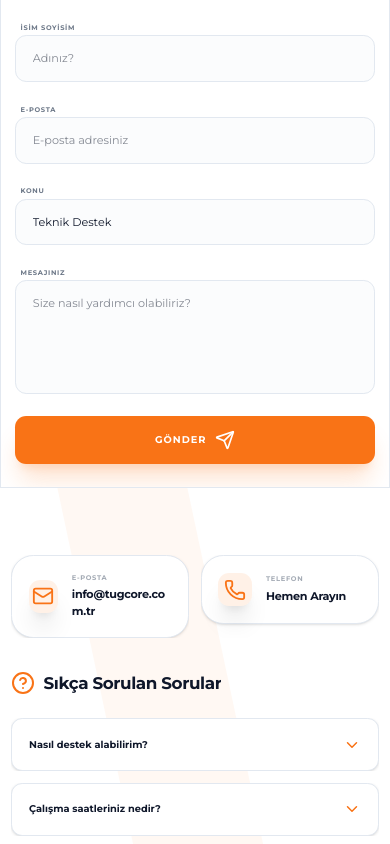
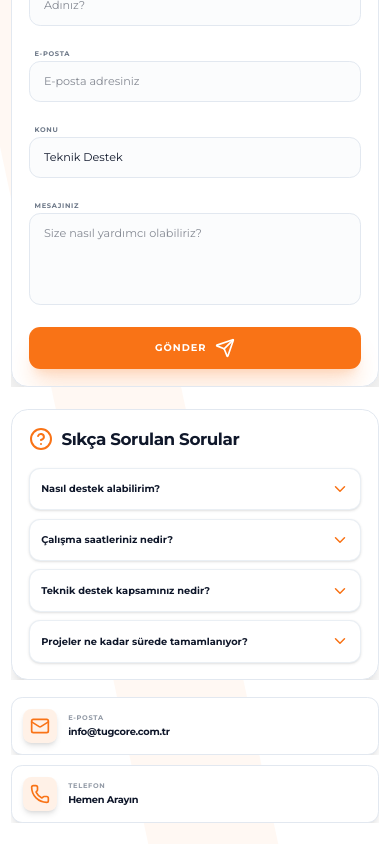
Before and after one commit to semihtugtekin/BenKimim, a React (Vite) app: page / in a window 390 px wide. Shown: the part 4500-5344 px from the top of the page. Built offline with nearby package versions, Linux system fonts and the light colour scheme.

Commit message:
animasyon eklenmesi ve AR kamera eklenmesi

```diff
--- a/src/components/Support.jsx
+++ b/src/components/Support.jsx
@@ -116,7 +116,7 @@ const Support = () => {
           </div>
 
           {/* Support Categories */}
-          <div className="grid grid-cols-1 md:grid-cols-2 lg:grid-cols-3 gap-6 mb-32">
+          <div className="grid grid-cols-1 md:grid-cols-2 lg:grid-cols-3 gap-6 mb-16 md:mb-20">
             {categories.map((cat, idx) => (
               <Reveal key={idx} delay={0.1 * idx} width="100%">
                 <div className="p-8 rounded-3xl glass border border-border-main hover:border-primary/20 transition-all duration-700 group h-full flex flex-col items-center text-center">
@@ -129,21 +129,20 @@ const Support = () => {
               </Reveal>
             ))}
           </div>
-        </div>
 
-        <div className="flex flex-col gap-24">
-          {/* Contact/Support Form */}
-          <div className="w-full">
-            <div className="max-w-4xl mx-auto px-0 sm:px-6 lg:px-8">
+          {/* Side-by-side: Support Request Form & FAQ */}
+          <div className="grid grid-cols-1 lg:grid-cols-12 gap-8 lg:gap-10 items-start">
+            {/* Left: Support Request Form (7 cols) */}
+            <div className="lg:col-span-7">
               <Reveal width="100%">
-                <div className="px-5 py-8 md:p-12 rounded-none sm:rounded-[2.5rem] glass border-y sm:border border-border-main relative overflow-hidden group shadow-2xl">
+                <div className="p-6 sm:p-8 md:p-10 rounded-3xl sm:rounded-[2.5rem] glass border border-border-main relative overflow-hidden group shadow-2xl">
                   <h4 className="text-2xl font-bold text-text-main mb-8 flex items-center gap-3 font-heading tracking-tight">
                     <MessageSquare className="text-primary" size={24} /> {t.support.form_title}
                   </h4>
 
                   <form ref={form} onSubmit={handleSubmit} className="space-y-6 font-body">
                     <input type="hidden" name="to_email" value="info@tugcore.com.tr" />
-                    <div className="grid grid-cols-1 md:grid-cols-2 gap-6">
+                    <div className="grid grid-cols-1 sm:grid-cols-2 gap-6">
                       <div className="space-y-2">
                         <label className="text-[0.6rem] font-bold uppercase tracking-widest text-text-sec/80 ml-2 font-heading">{t.support.form_name}</label>
                         <input
@@ -151,7 +150,7 @@ const Support = () => {
                           type="text"
                           placeholder={language === 'tr' ? "Adınız?" : "Your Name?"}
                           name="from_name"
-                          className="w-full px-6 py-5 rounded-2xl bg-bg-sec/50 border border-border-main focus:border-primary outline-none transition-all duration-300 text-text-main text-base"
+                          className="w-full px-5 py-4 rounded-2xl bg-bg-sec/50 border border-border-main focus:border-primary outline-none transition-all duration-300 text-text-main text-base"
                         />
                       </div>
                       <div className="space-y-2">
@@ -161,14 +160,14 @@ const Support = () => {
                           type="email"
                           placeholder={language === 'tr' ? "E-posta adresiniz" : "Your email address"}
                           name="from_email"
-                          className="w-full px-6 py-5 rounded-2xl bg-bg-sec/50 border border-border-main focus:border-primary outline-none transition-all duration-300 text-text-main text-base"
+                          className="w-full px-5 py-4 rounded-2xl bg-bg-sec/50 border border-border-main focus:border-primary outline-none transition-all duration-300 text-text-main text-base"
                         />
                       </div>
                     </div>
 
                     <div className="space-y-2">
                       <label className="text-[0.6rem] font-bold uppercase tracking-widest text-text-sec/80 ml-2 font-heading">{t.support.form_subject}</label>
-                      <select name="subject" className="w-full px-6 py-5 rounded-2xl bg-bg-sec/50 border border-border-main focus:border-primary outline-none transition-all duration-300 text-text-main appearance-none text-base">
+                      <select name="subject" className="w-full px-5 py-4 rounded-2xl bg-bg-sec/50 border border-border-main focus:border-primary outline-none transition-all duration-300 text-text-main appearance-none text-base">
                         <option>{language === 'tr' ? 'Teknik Destek' : 'Technical Support'}</option>
                         <option>{language === 'tr' ? 'Satış / Yeni Proje' : 'Sales / New Project'}</option>
                         <option>{language === 'tr' ? 'Ödeme İşlemleri' : 'Payments'}</option>
@@ -180,17 +179,17 @@ const Support = () => {
                       <label className="text-[0.6rem] font-bold uppercase tracking-widest text-text-sec/80 ml-2 font-heading">{t.support.form_message}</label>
                       <textarea
                         required
-                        rows="5"
+                        rows="4"
                         placeholder={language === 'tr' ? "Size nasıl yardımcı olabiliriz?" : "How can we help you?"}
                         name="message"
-                        className="w-full px-6 py-5 rounded-2xl bg-bg-sec/50 border border-border-main focus:border-primary outline-none transition-all duration-300 text-text-main resize-none text-base"
+                        className="w-full px-5 py-4 rounded-2xl bg-bg-sec/50 border border-border-main focus:border-primary outline-none transition-all duration-300 text-text-main resize-none text-base"
                       ></textarea>
                     </div>
 
                     <Magnetic>
                       <button
                         disabled={isSubmitting || isSuccess}
-                        className={`w-full py-5 rounded-2xl font-bold text-sm tracking-widest uppercase flex items-center justify-center gap-3 transition-all duration-500 font-heading ${isSuccess
+                        className={`w-full py-4 sm:py-5 rounded-2xl font-bold text-sm tracking-widest uppercase flex items-center justify-center gap-3 transition-all duration-500 font-heading ${isSuccess
                           ? 'bg-green-500 text-white'
                           : 'bg-primary text-white hover:opacity-90 shadow-xl shadow-primary/20'
                           }`}
@@ -221,52 +220,30 @@ const Support = () => {
                 </div>
               </Reveal>
             </div>
-          </div>
 
-          <div className="max-w-7xl mx-auto px-4 sm:px-6 lg:px-8 w-full">
-            <div className="grid grid-cols-2 gap-4 md:gap-6">
+            {/* Right: FAQ & Contact (5 cols) */}
+            <div className="lg:col-span-5 flex flex-col gap-6">
               <Reveal width="100%">
-                <a href="mailto:info@tugcore.com.tr" className="group flex items-center gap-5 md:gap-6 p-6 md:p-8 rounded-[2rem] glass border border-border-main hover:border-primary/30 transition-all duration-700 h-full">
-                  <div className="w-12 h-12 md:w-14 md:h-14 rounded-2xl bg-primary/10 flex items-center justify-center text-primary group-hover:scale-110 group-hover:bg-primary group-hover:text-white transition-all duration-500 shadow-xl group-hover:shadow-primary/20">
-                    <Mail size={22} className="md:w-6 md:h-6" />
-                  </div>
-                  <div>
-                    <div className="text-[0.6rem] font-bold uppercase tracking-widest text-text-sec/50 mb-1 font-heading">E-POSTA</div>
-                    <div className="text-base md:text-lg font-bold text-text-main group-hover:text-primary transition-colors font-heading tracking-tight break-all">info@tugcore.com.tr</div>
-                  </div>
-                </a>
-              </Reveal>
-              <Reveal delay={0.1} width="100%">
-                <a href="tel:+905067100717" className="group flex items-center gap-5 md:gap-6 p-6 md:p-8 rounded-[2rem] glass border border-border-main hover:border-primary/30 transition-all duration-700 h-full">
-                  <div className="w-12 h-12 md:w-14 md:h-14 rounded-2xl bg-primary/10 flex items-center justify-center text-primary group-hover:scale-110 group-hover:bg-primary group-hover:text-white transition-all duration-500 shadow-xl group-hover:shadow-primary/20">
-                    <Phone size={22} className="md:w-6 md:h-6" />
-                  </div>
-                  <div>
-                    <div className="text-[0.6rem] font-bold uppercase tracking-widest text-text-sec/50 mb-1 font-heading">{language === 'tr' ? 'TELEFON' : 'PHONE'}</div>
-                    <div className="text-base md:text-lg font-bold text-text-main group-hover:text-primary transition-colors font-heading tracking-tight">{language === 'tr' ? 'Hemen Arayın' : 'Call Now'}</div>
-                  </div>
-                </a>
-              </Reveal>
-            </div>
-
-            {/* FAQ Section */}
-            <div className="max-w-4xl mx-auto w-full pt-12">
-              <Reveal>
-                <h4 className="text-2xl font-bold text-text-main mb-8 flex items-center gap-3 font-heading tracking-tight">
+                <div className="p-6 sm:p-8 rounded-3xl sm:rounded-[2.5rem] glass border border-border-main relative overflow-hidden group shadow-xl">
+                  <h4 className="text-2xl font-bold text-text-main mb-6 flex items-center gap-3 font-heading tracking-tight">
                     <HelpCircle className="text-primary" size={24} /> {t.support.faq_title}
                   </h4>
-              </Reveal>
-              <div className="space-y-4">
+
+                  <div className="space-y-3">
                     {faqs.map((faq, idx) => (
-                  <Reveal key={idx} delay={0.2 + (0.1 * idx)} width="100%">
-                    <div className="rounded-2xl glass border border-border-main overflow-hidden">
+                      <div
+                        key={idx}
+                        className={`rounded-2xl glass border transition-all duration-300 overflow-hidden ${
+                          activeFaq === idx ? 'border-primary/40 bg-primary/5' : 'border-border-main/70 hover:border-border-main'
+                        }`}
+                      >
                         <button
                           onClick={() => setActiveFaq(activeFaq === idx ? null : idx)}
-                        className="w-full p-6 text-left flex items-center justify-between hover:bg-primary/5 transition-colors font-heading"
+                          className="w-full p-4 sm:p-5 text-left flex items-center justify-between hover:bg-primary/5 transition-colors font-heading gap-3"
                         >
-                        <span className="font-bold text-text-main pr-4 text-sm">{faq.question}</span>
+                          <span className="font-bold text-text-main text-sm leading-snug">{faq.question}</span>
                           <ChevronDown
-                          className={`text-primary transition-transform duration-300 ${activeFaq === idx ? 'rotate-180' : ''}`}
+                            className={`text-primary transition-transform duration-300 shrink-0 ${activeFaq === idx ? 'rotate-180' : ''}`}
                             size={18}
                           />
                         </button>
@@ -278,15 +255,49 @@ const Support = () => {
                               exit={{ height: 0, opacity: 0 }}
                               transition={{ duration: 0.3 }}
                             >
-                            <div className="p-6 pt-0 text-text-sec text-sm border-t border-border-main/20 leading-relaxed font-body">
+                              <div className="p-4 sm:p-5 pt-0 text-text-sec text-xs sm:text-sm border-t border-border-main/20 leading-relaxed font-body">
                                 {faq.answer}
                               </div>
                             </motion.div>
                           )}
                         </AnimatePresence>
                       </div>
+                    ))}
+                  </div>
+                </div>
               </Reveal>
-                ))}
+
+              {/* Direct Contact Cards */}
+              <div className="grid grid-cols-1 sm:grid-cols-2 lg:grid-cols-1 gap-3.5">
+                <Reveal width="100%">
+                  <a
+                    href="mailto:info@tugcore.com.tr"
+                    className="group flex items-center gap-4 p-4 sm:p-5 rounded-2xl glass border border-border-main hover:border-primary/30 transition-all duration-500 h-full shadow-lg hover:shadow-primary/10"
+                  >
+                    <div className="w-12 h-12 rounded-xl bg-primary/10 flex items-center justify-center text-primary group-hover:scale-110 group-hover:bg-primary group-hover:text-white transition-all duration-500 shrink-0 shadow-md">
+                      <Mail size={20} />
+                    </div>
+                    <div className="min-w-0">
+                      <div className="text-[0.6rem] font-bold uppercase tracking-widest text-text-sec/60 mb-0.5 font-heading">E-POSTA</div>
+                      <div className="text-sm font-bold text-text-main group-hover:text-primary transition-colors font-heading tracking-tight break-all">info@tugcore.com.tr</div>
+                    </div>
+                  </a>
+                </Reveal>
+
+                <Reveal delay={0.1} width="100%">
+                  <a
+                    href="tel:+905067100717"
+                    className="group flex items-center gap-4 p-4 sm:p-5 rounded-2xl glass border border-border-main hover:border-primary/30 transition-all duration-500 h-full shadow-lg hover:shadow-primary/10"
+                  >
+                    <div className="w-12 h-12 rounded-xl bg-primary/10 flex items-center justify-center text-primary group-hover:scale-110 group-hover:bg-primary group-hover:text-white transition-all duration-500 shrink-0 shadow-md">
+                      <Phone size={20} />
+                    </div>
+                    <div className="min-w-0">
+                      <div className="text-[0.6rem] font-bold uppercase tracking-widest text-text-sec/60 mb-0.5 font-heading">{language === 'tr' ? 'TELEFON' : 'PHONE'}</div>
+                      <div className="text-sm font-bold text-text-main group-hover:text-primary transition-colors font-heading tracking-tight">{language === 'tr' ? 'Hemen Arayın' : 'Call Now'}</div>
+                    </div>
+                  </a>
+                </Reveal>
               </div>
             </div>
           </div>
```
Lines whose indentation alone changed are shown as unchanged.
